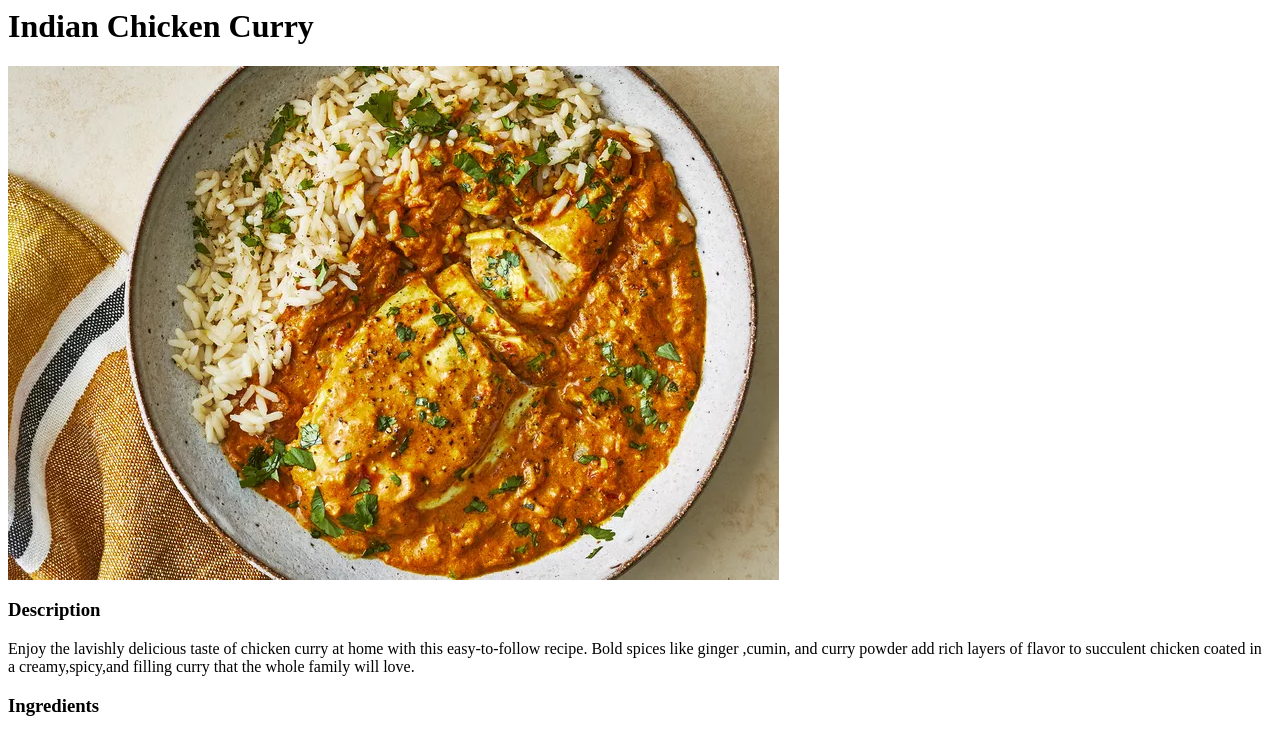
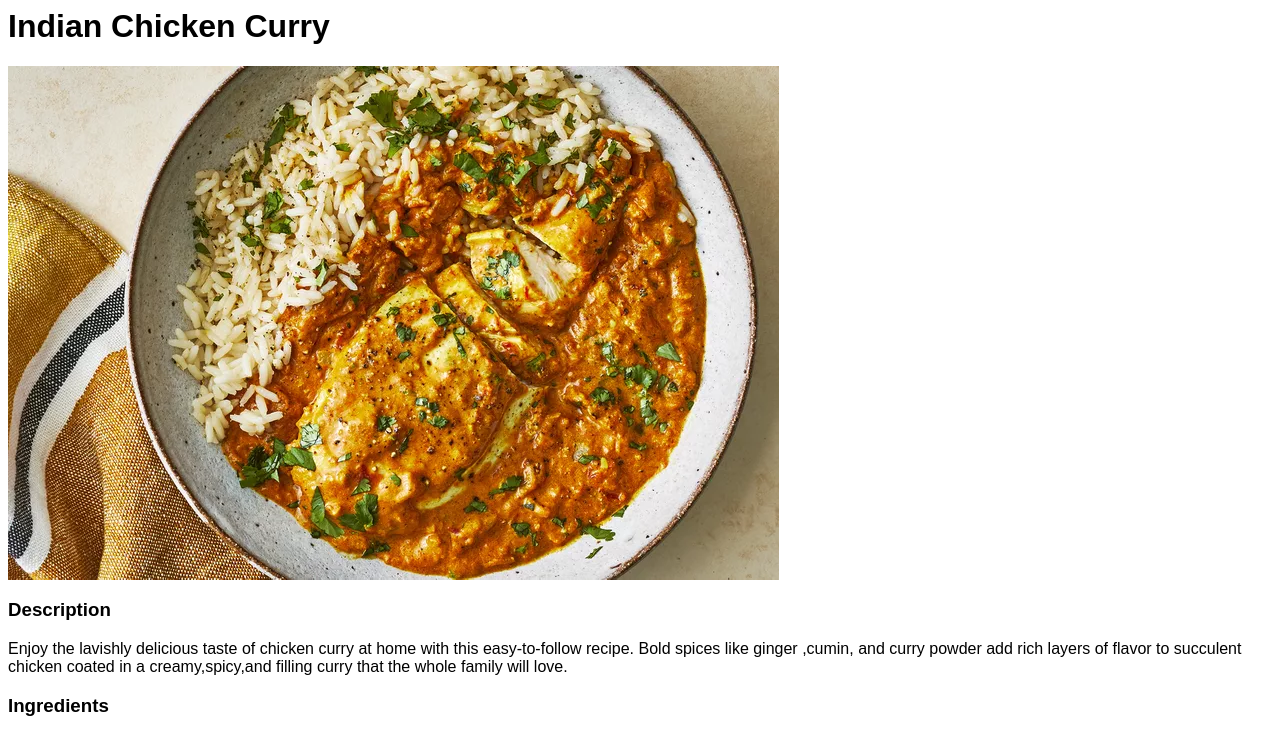
Before and after one commit to komminenicharan19/odin-recipes, a plain HTML site: page recipes/IndianChickenCurry.html in a window 1280 px wide. Shown: the top 732 px of the page. Drawn offline with Linux system fonts and the light colour scheme.

Commit message:
Basic styles for the recipes

```diff
--- /dev/null
+++ b/index.css
@@ -0,0 +1,9 @@
+h1 {
+    font-family: sans-serif;
+    font-weight: bolder;
+}
+
+ul {
+    font-family: sans-serif;
+    font-weight: bold;
+}
--- a/index.html
+++ b/index.html
@@ -4,6 +4,7 @@
 <head>
     <meta charset="UTF-8" />
     <title>The Indian Recipes</title>
+    <link href="index.css" rel="stylesheet" type="text/css" />
 </head>
 
 <body>
--- a/recipes/IndianChickenCurry.html
+++ b/recipes/IndianChickenCurry.html
@@ -1,5 +1,7 @@
+<body>
     <h1>Indian Chicken Curry</h1>
     <img src="../images/indianchickencurry.jpg" />
+    <link href="chickencurry.css" rel="stylesheet" type="text/css" />
     <h3>Description</h3>
     <p>
         Enjoy the lavishly delicious taste of chicken curry at home with this easy-to-follow recipe. Bold spices like ginger ,cumin, and curry powder add rich layers of flavor to succulent chicken coated in a creamy,spicy,and filling curry that the whole family
@@ -45,3 +47,4 @@
             juice to serve.
         </li>
     </ol>
+</body>
--- /dev/null
+++ b/recipes/chickencurry.css
@@ -0,0 +1,17 @@
+h1 {
+    font-family: sans-serif;
+    font-weight: bolder;
+}
+
+p {
+    font-family: sans-serif;
+}
+
+h3 {
+    font-family: sans-serif;
+    font-weight: bold;
+}
+
+li {
+    font-family: sans-serif;
+}
--- /dev/null
+++ b/recipes/eggroll.css
@@ -0,0 +1,17 @@
+h1 {
+    font-family: sans-serif;
+    font-weight: bolder;
+}
+
+p {
+    font-family: sans-serif;
+}
+
+h3 {
+    font-family: sans-serif;
+    font-weight: bold;
+}
+
+li {
+    font-family: sans-serif;
+}
--- /dev/null
+++ b/recipes/onionbhajji.css
@@ -0,0 +1,17 @@
+h1 {
+    font-family: sans-serif;
+    font-weight: bolder;
+}
+
+h3 {
+    font-family: sans-serif;
+    font-weight: bold;
+}
+
+p {
+    font-family: sans-serif;
+}
+
+li {
+    font-family: sans-serif;
+}
```
Also changed, not shown: recipes/CrispyEggRolls.html (+3 -0 lines), recipes/OnionBhajji.html (+4 -0 lines). Lines whose indentation alone changed are shown as unchanged.
